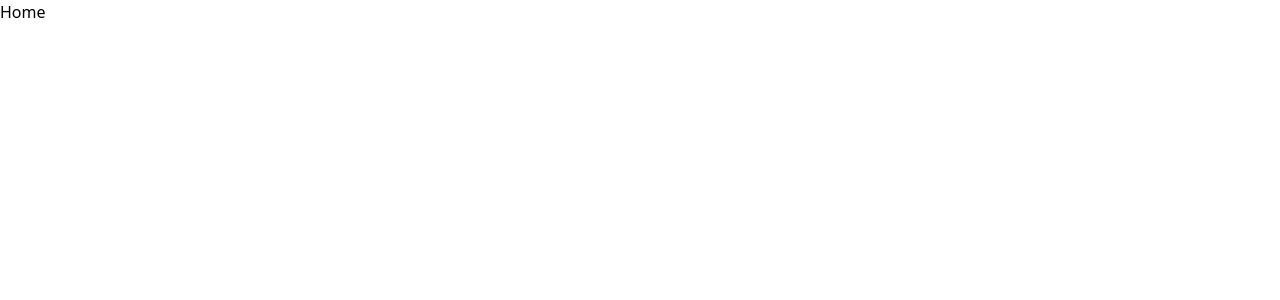
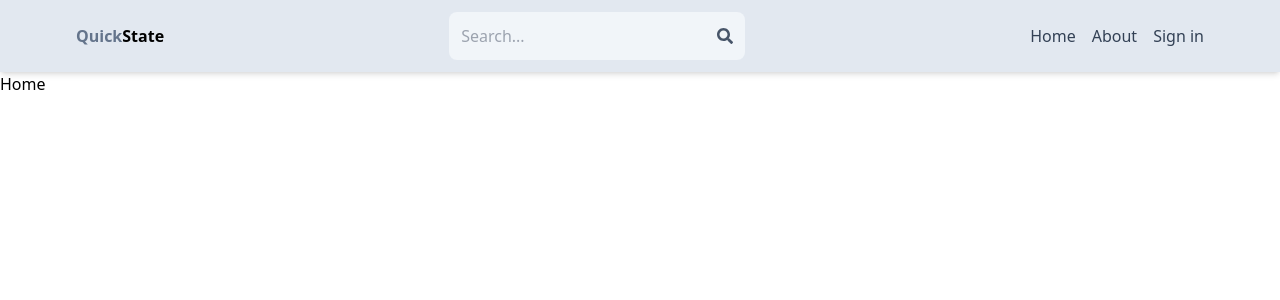
Before and after one commit to IsuruRajithaGamage/MarketPlace, a React (Vite) app in the folder client/: page / in a window 1280 px wide. Shown: the top 300 px of the page. Built offline with nearby package versions, Linux system fonts and the light colour scheme.

Commit message:
header component done

```diff
--- a/client/package.json
+++ b/client/package.json
@@ -12,6 +12,7 @@
   "dependencies": {
     "react": "^18.2.0",
     "react-dom": "^18.2.0",
+    "react-icons": "^4.12.0",
     "react-router-dom": "^6.20.0"
   },
   "devDependencies": {
--- a/client/src/App.jsx
+++ b/client/src/App.jsx
@@ -5,10 +5,12 @@
 import SignUp from "./pages/SignUp";
 import About from "./pages/About";
 import Profile from "./pages/Profile";
+import Header from "./components/Header";
 
 export default function App() {
   return (
     <BrowserRouter>
+    <Header/>
       <Routes>
         <Route path="/" element={<Home />} />
         <Route path="/sign-in" element={<SignIn />} />
--- /dev/null
+++ b/client/src/components/Header.jsx
@@ -0,0 +1,42 @@
+import { FaSearch } from "react-icons/fa";
+import { Link } from "react-router-dom";
+
+export default function Header() {
+  return (
+    <header className="bg-slate-200 shadow-md">
+      <div className="flex justify-between items-center max-w-6xl mx-auto p-3">
+        <Link to="/">
+          <h1 className="font-bold text-sm:text-xl flex flex-wrap">
+            <span className="text-slate-500">Quick</span>
+            <span className="text-stale-700">State</span>
+          </h1>
+        </Link>
+        <form className="bg-slate-100 p-3 rounded-lg flex items-center">
+          <input
+            type="text"
+            placeholder="Search..."
+            className="bg-transparent focus:outline-none w-24 sm:w-64"
+          />
+          <FaSearch className="text-slate-600" />
+        </form>
+        <ul className="flex gap-4">
+          <Link to={"/"}>
+            <li className="hidden sm:inline text-slate-700 hover:underline">
+              Home
+            </li>
+          </Link>
+          <Link to={"/about"}>
+            <li className="hidden sm:inline text-slate-700 hover:underline">
+              About
+            </li>
+          </Link>
+          <Link to={"/sign-in"}>
+            <li className="sm:inline text-slate-700 hover:underline">
+              Sign in
+            </li>
+          </Link>
+        </ul>
+      </div>
+    </header>
+  );
+}
```
Also changed, not shown: 1 other file (tests, documents, lock files or other folders).
